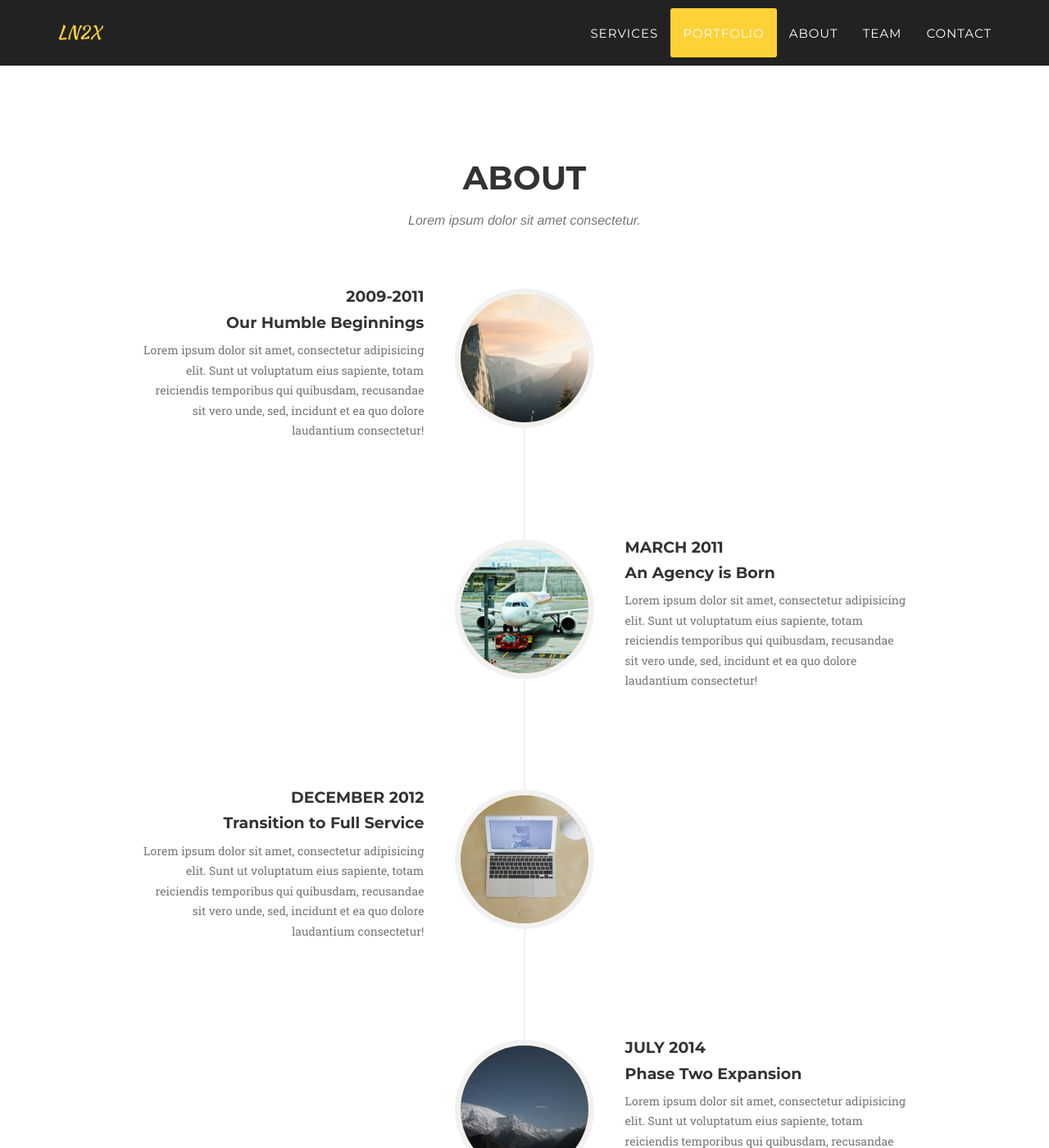
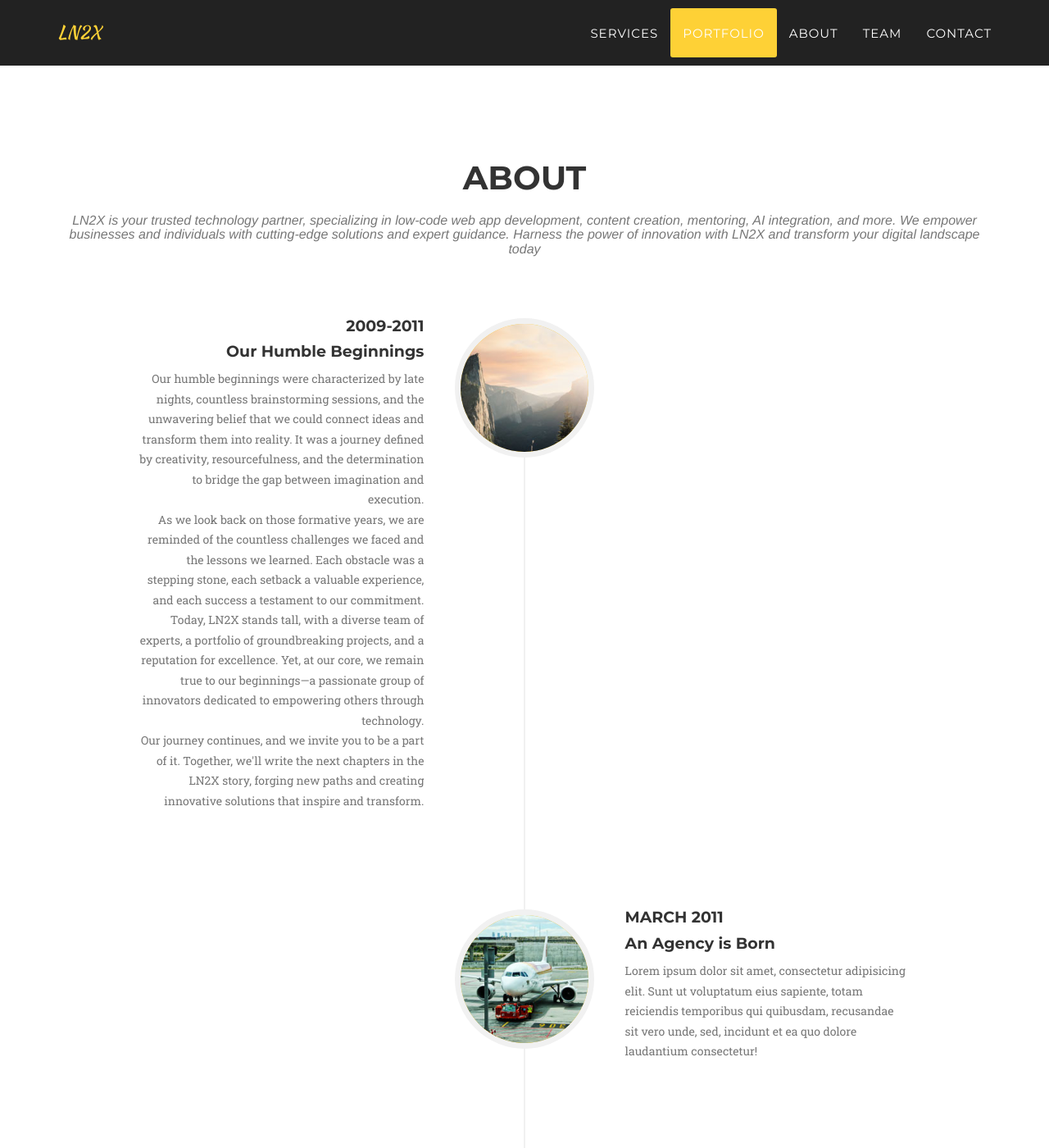
Before and after one commit to 8o8Live/ln2x, a Jekyll site: the page built from index.html, in a window 1280 px wide and 1400 px high, scrolled down 2661 px. Shown: the whole window at 82% size. Built offline with Jekyll 4.4.1, drawn with Linux system fonts in a browser that asks for light colours; some web fonts are replaced.

Commit message:
Update About
lalalla

```diff
--- a/_includes/about.html
+++ b/_includes/about.html
@@ -4,7 +4,7 @@
             <div class="row">
                 <div class="col-lg-12 text-center">
                     <h2 class="section-heading">About</h2>
-                    <h3 class="section-subheading text-muted">Lorem ipsum dolor sit amet consectetur.</h3>
+                    <h3 class="section-subheading text-muted">LN2X is your trusted technology partner, specializing in low-code web app development, content creation, mentoring, AI integration, and more. We empower businesses and individuals with cutting-edge solutions and expert guidance. Harness the power of innovation with LN2X and transform your digital landscape today</h3>
                 </div>
             </div>
             <div class="row">
@@ -20,7 +20,7 @@
                                     <h4 class="subheading">Our Humble Beginnings</h4>
                                 </div>
                                 <div class="timeline-body">
-                                    <p class="text-muted">Lorem ipsum dolor sit amet, consectetur adipisicing elit. Sunt ut voluptatum eius sapiente, totam reiciendis temporibus qui quibusdam, recusandae sit vero unde, sed, incidunt et ea quo dolore laudantium consectetur!</p>
+                                    <p class="text-muted">Our humble beginnings were characterized by late nights, countless brainstorming sessions, and the unwavering belief that we could connect ideas and transform them into reality. It was a journey defined by creativity, resourcefulness, and the determination to bridge the gap between imagination and execution.<br>As we look back on those formative years, we are reminded of the countless challenges we faced and the lessons we learned. Each obstacle was a stepping stone, each setback a valuable experience, and each success a testament to our commitment.<br>Today, LN2X stands tall, with a diverse team of experts, a portfolio of groundbreaking projects, and a reputation for excellence. Yet, at our core, we remain true to our beginnings—a passionate group of innovators dedicated to empowering others through technology. <br>Our journey continues, and we invite you to be a part of it. Together, we'll write the next chapters in the LN2X story, forging new paths and creating innovative solutions that inspire and transform.</p>
                                 </div>
                             </div>
                         </li>
```
